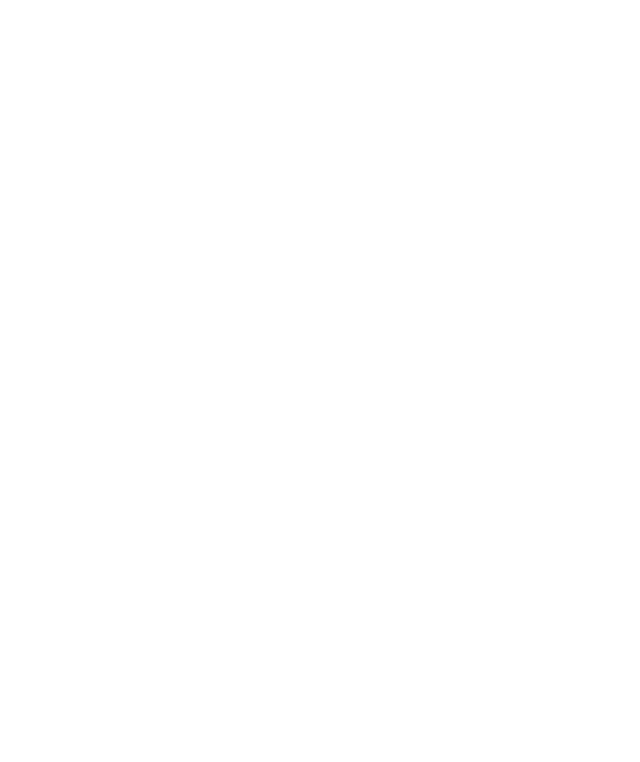
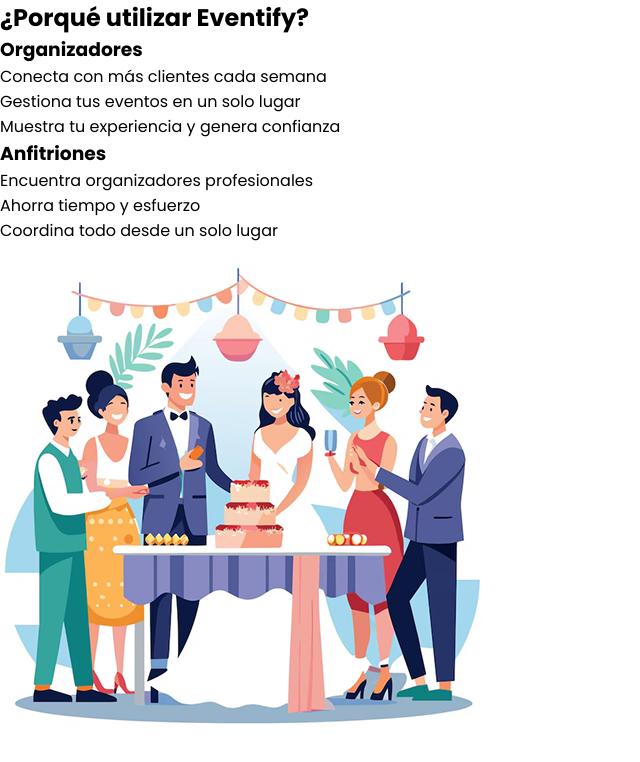
Before and after one commit to AngelDevs-Web/eventify-landing-page, a plain HTML site: page index.html in a window 1280 px wide. Shown: the whole page, without its empty margins (0-640 px from the left). Drawn offline with Linux system fonts and the light colour scheme.

Commit message:
feat(benefits): add header section for both language.

```diff
--- a/index.html
+++ b/index.html
@@ -23,6 +23,34 @@
 
 <!--Benefits Section -->
 
+<section class="benefits" id="benefits">
+
+    <div class="benefits-content">
+        <h2>¿Porqué utilizar Eventify?</h2>
+
+        <div class="benefits-info">
+            <div class="benefits-card">
+                <h3>Organizadores</h3>
+                <ul>
+                    <li>Conecta con más clientes cada semana</li>
+                    <li>Gestiona tus eventos en un solo lugar</li>
+                    <li>Muestra tu experiencia y genera confianza</li>
+                </ul>
+            </div>
+            <div class="benefits-card">
+                <h3>Anfitriones</h3>
+                <ul>
+                    <li>Encuentra organizadores profesionales</li>
+                    <li>Ahorra tiempo y esfuerzo</li>
+                    <li>Coordina todo desde un solo lugar</li>
+                </ul>
+            </div>
+        </div>
+    </div>
+    <img src="assets/images/benefits-section-image.png" alt="benefits-img">
+
+</section>
+
 
 <!-- Functionalities Section -->
 
```
Also changed, not shown: index-en.html (+27 -0 lines), assets/images/benefits-section-image.png (added).
